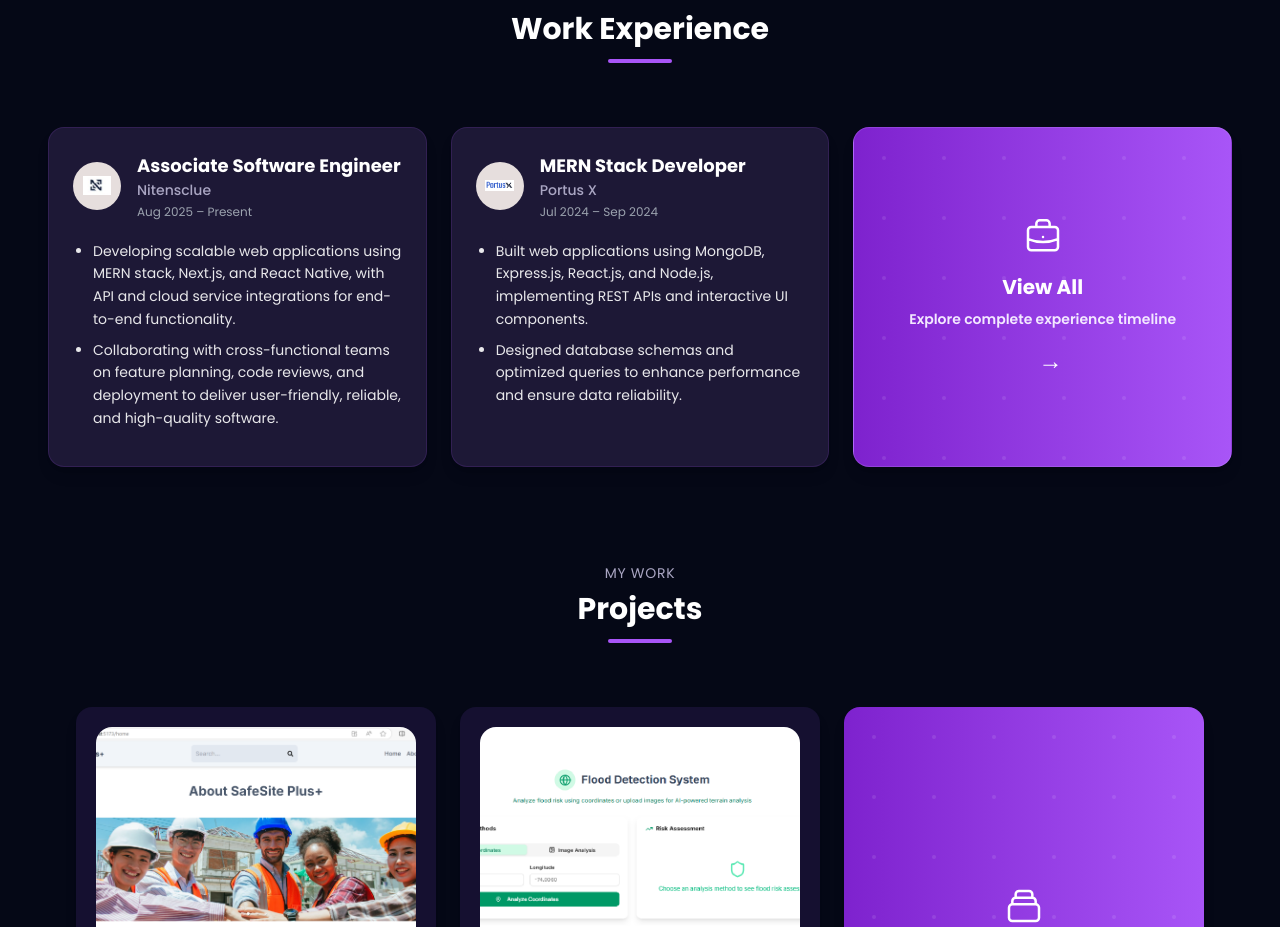
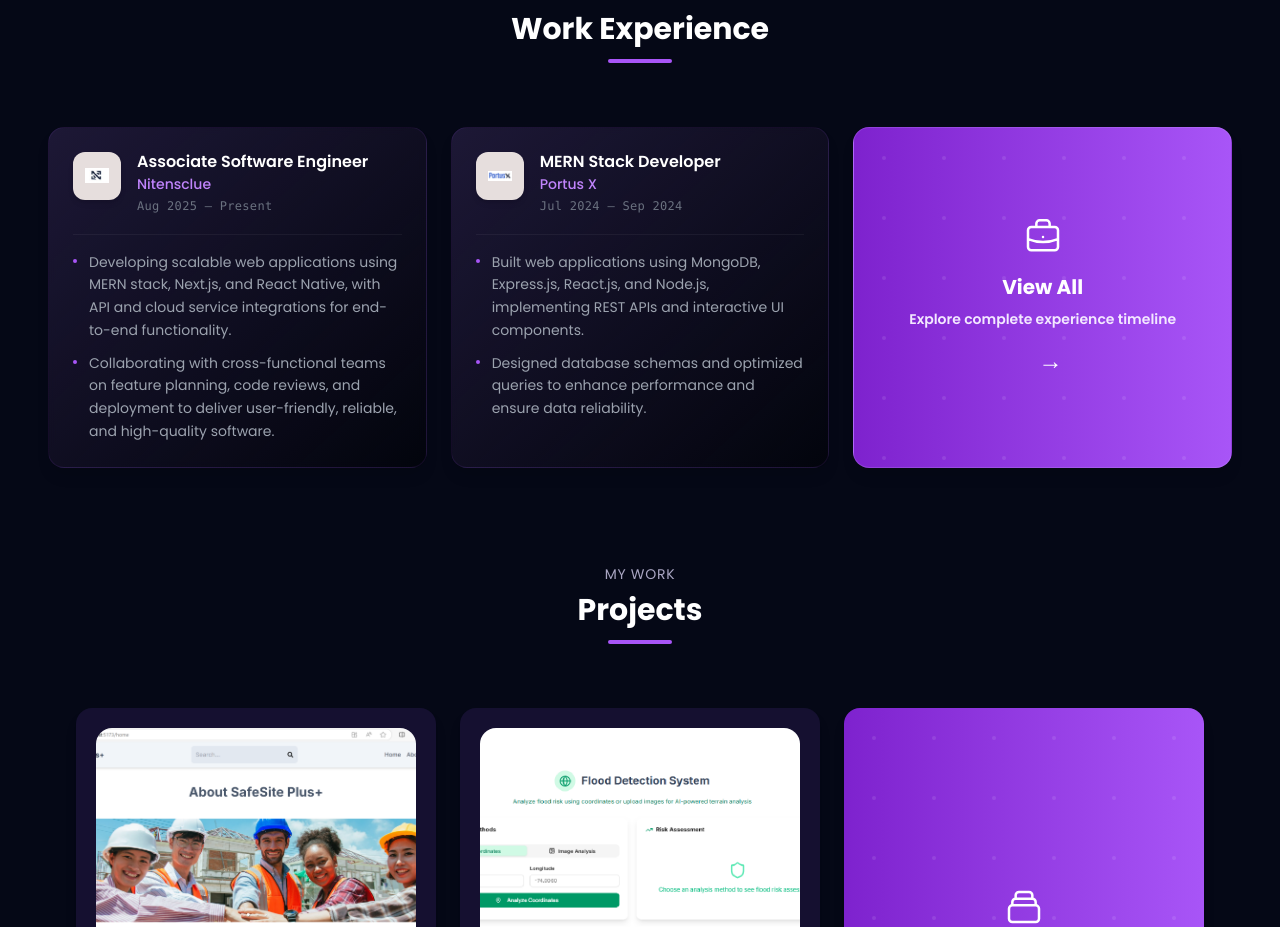
Before and after one commit to itshahryar/portfolio, a React (Vite) app: page / in a window 1280 px wide. Shown: the part 1665-2592 px from the top of the page. Built offline with nearby package versions, Linux system fonts and the light colour scheme.

Commit message:
Update Exp.jsx

```diff
--- a/src/pages/home/Exp.jsx
+++ b/src/pages/home/Exp.jsx
@@ -6,43 +6,60 @@ import { motion } from "framer-motion";
 const ExperiencePreviewCard = ({ experience }) => {
   return (
     <motion.div
-      whileHover={{ y: -4 }}
-      transition={{ duration: 0.2 }}
-      className="flex flex-col justify-between p-6 rounded-2xl shadow-lg bg-[#1d1836] w-full h-full min-h-[340px] hover:shadow-purple-800/30 transition-all duration-300 border border-purple-500/15"
+      whileHover={{ y: -3 }}
+      transition={{ duration: 0.2, ease: "easeOut" }}
+      className="group relative bg-gradient-to-br from-[#1d1836] to-black/40 rounded-2xl p-6 border border-purple-500/10 hover:border-purple-500/25 shadow-lg hover:shadow-purple-800/10 transition-all duration-500 backdrop-blur-sm w-full text-left"
     >
-      {/* Header */}
-      <div>
-        <div className="flex items-center mb-5">
+      {/* ── Header ────────────────────────────────── */}
+      <div className="flex items-start gap-4 mb-5">
+        {/* Icon */}
         <div
-            className="flex justify-center items-center w-12 h-12 rounded-full flex-shrink-0"
+          className="flex-shrink-0 w-12 h-12 rounded-xl shadow-md flex items-center justify-center"
           style={{ background: experience.iconBg }}
         >
           <img
             src={experience.icon}
             alt={experience.company_name}
-              className="w-3/5 h-3/5 object-contain"
+            className="w-6 h-6 object-contain"
           />
         </div>
 
-          <div className="ml-4 text-left">
-            <h3 className="text-white text-base md:text-lg font-bold leading-tight">{experience.title}</h3>
-            <p className="text-secondary text-sm font-medium">{experience.company_name}</p>
-            <p className="text-gray-400 text-xs mt-1">{experience.date}</p>
+        {/* Title Block */}
+        <div className="flex-1 min-w-0">
+          <h3 className="text-white text-base font-semibold leading-tight truncate">
+            {experience.title}
+          </h3>
+          <p className="text-purple-400 text-sm font-medium mt-0.5">
+            {experience.company_name}
+          </p>
+          <p className="text-gray-500 text-xs mt-1 font-mono tracking-wide">
+            {experience.date}
+          </p>
         </div>
       </div>
 
-        {/* Points (limited to 2 for preview) */}
-        <ul className="list-disc ml-5 space-y-2 text-left">
+      {/* ── Divider ───────────────────────────────── */}
+      <div className="border-t border-white/5 mb-4" />
+
+      {/* ── Preview Points ────────────────────────── */}
+      <ul className="space-y-2.5">
         {experience.points.slice(0, 2).map((point, index) => (
           <li
             key={`experience-preview-point-${index}`}
-              className="text-white/90 text-sm leading-relaxed"
+            className="text-gray-400 text-sm leading-relaxed flex items-start gap-3"
           >
-              {point}
+            <span className="flex-shrink-0 w-1 h-1 bg-purple-500 rounded-full mt-2" />
+            <span className="flex-1">{point}</span>
           </li>
         ))}
       </ul>
-      </div>
+
+      {/* ── More Indicator ────────────────────────── */}
+      {experience.points.length > 2 && (
+        <p className="text-purple-500/50 text-xs font-medium mt-4 pl-4">
+          +{experience.points.length - 2} more
+        </p>
+      )}
     </motion.div>
   );
 };
```
Lines whose indentation alone changed are shown as unchanged.
